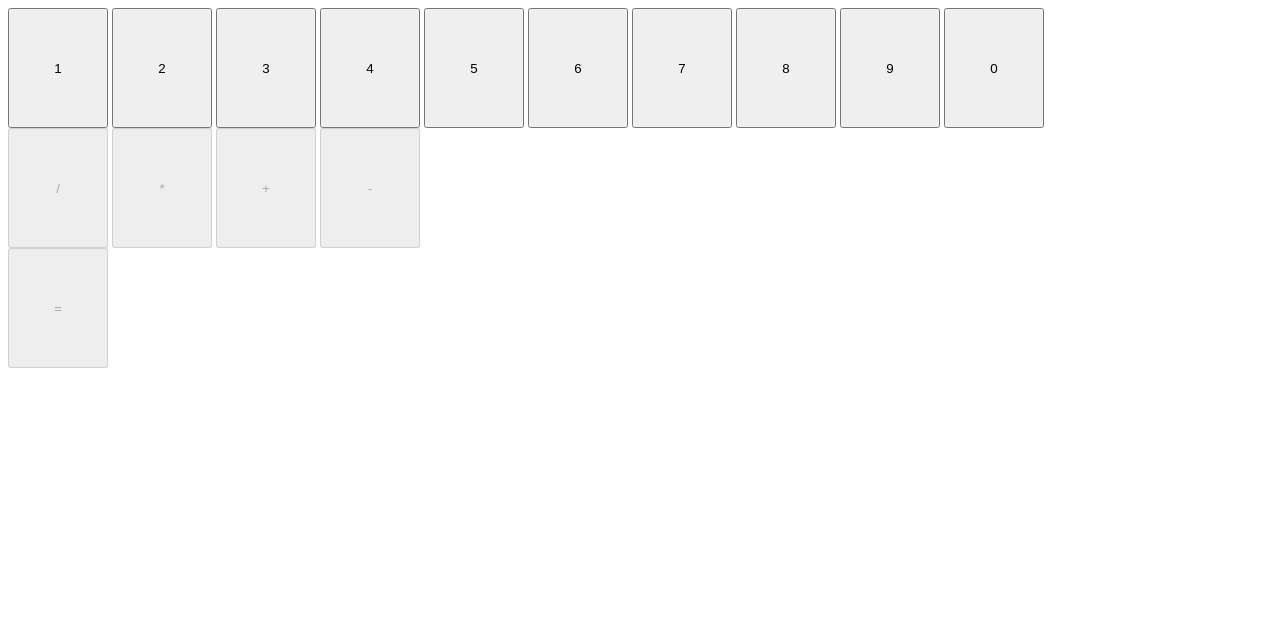
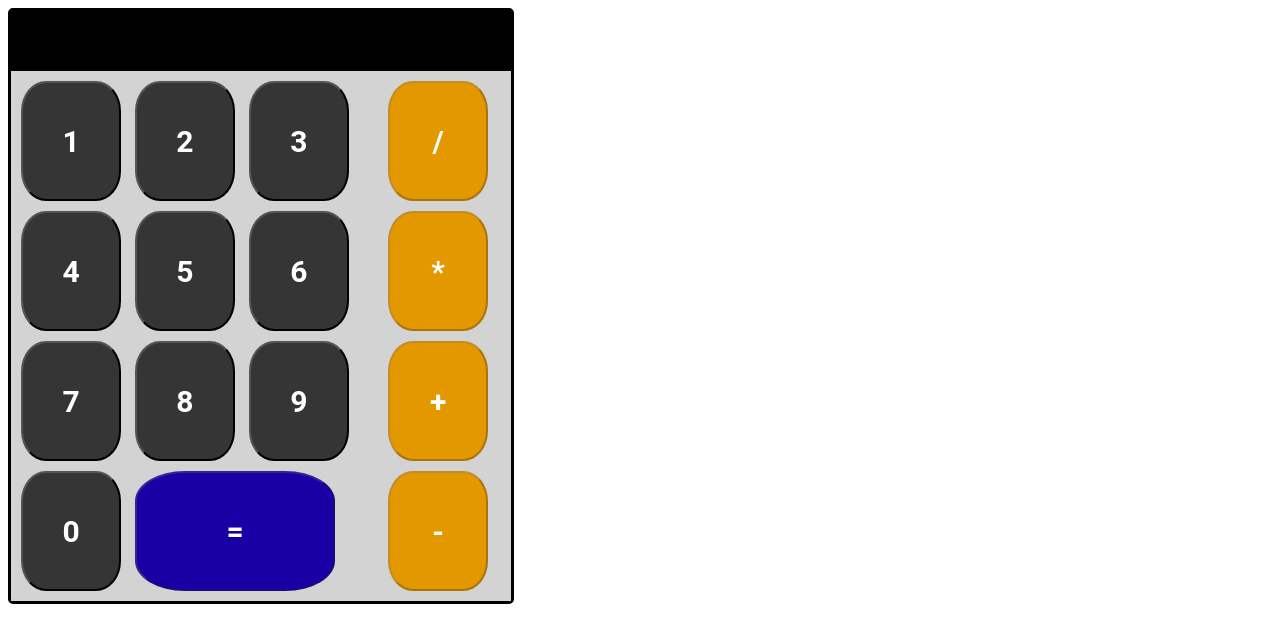
Before and after one commit to jacokyle01/calculator, a plain HTML site: page index.html in a window 1280 px wide. Drawn offline with Linux system fonts and the light colour scheme.

Commit message:
Style to resemble calculator

```diff
--- a/index.html
+++ b/index.html
@@ -13,6 +13,7 @@
 
         </div>
         <div class="buttons">
+            <div class="main-buttons">
                 <div id="numbers">
                     <button class="number" id="1">1</button>
                     <button class="number" id="2">2</button>
@@ -24,15 +25,14 @@
                     <button class="number" id="8">8</button>
                     <button class="number" id="9">9</button>
                     <button class="number" id="0">0</button>
+                    <button class="evaluator" id="=">=</button>
                 </div>
                 <div id="operations">
-                <button class="operator single" id="/">/</button>
-                <button class="operator single" id="*">*</button>
+                    <button class="operator" id="/">/</button>
+                    <button class="operator" id="*">*</button>
                     <button class="operator" id="+">+</button>
                     <button class="operator" id="-">-</button>
                 </div>
-            <div id="evaluate">
-                <button class="evaluator" id="=">=</button>
             </div>
         </div>
     </div>
--- a/script.js
+++ b/script.js
@@ -14,18 +14,18 @@ window.onload = function() {
 
 buttons.forEach(button => button.addEventListener("click", function (e) {
     const button = e.target;
-    lastPressedType = button.parentElement.id;
+    lastPressedType = button.className;
     const symbol = button.id;
     output.innerHTML = output.innerHTML + symbol;
     toggleButtons();
-    if (lastPressedType == "evaluate") {
+    if (lastPressedType == "evaluator") {
         evaluateExpression();
     }
 }))
 
 function toggleButtons() {
     buttons.forEach(button => button.disabled = false)
-    if (lastPressedType == "operations" || lastPressedType == null) {
+    if (lastPressedType == "operator" || lastPressedType == null) {
         operators.forEach(operator => operator.disabled = true)
         evaluator.disabled = true;
     }
--- a/style.css
+++ b/style.css
@@ -1,8 +1,61 @@
+* {
+    user-select: none;
+    font-family: "Roboto", sans-serif;
+}
+.calculator {
+    max-width: 500px;
+    border: 3px solid black;
+    border-radius: 5px;
+}
+
+.output {
+    height: 50px;
+    background-color: black;
+    color: white;
+    font-size: 50px;
+    padding: 5px;
+}
+
+.main-buttons {
+    display: flex;
+    flex-direction: row;
+    padding: 5px;
+    background-color: lightgray;
+}
+
 button {
     width: 100px;
     height: 120px;
+    border-radius: 25%;
+    font-size: 30px;
+    margin: 5px;
+    font-weight: bold;
+    color: white;
 }
+
+.numbers {
+    display: flex;
+    flex-direction: row;
+    flex-wrap: wrap;
+}
+
+.number {
+    background-color: #353535;
+}
+
+.operator {
+    background-color: #e49800;
+}
+
+.evaluator {
+    background-color: #1900a4
+}
+
 
 .disabled {
     background-color: red;
 }
+
+#numbers button:last-child {
+    width: 200px;
+}
```
Lines whose indentation alone changed are shown as unchanged.
